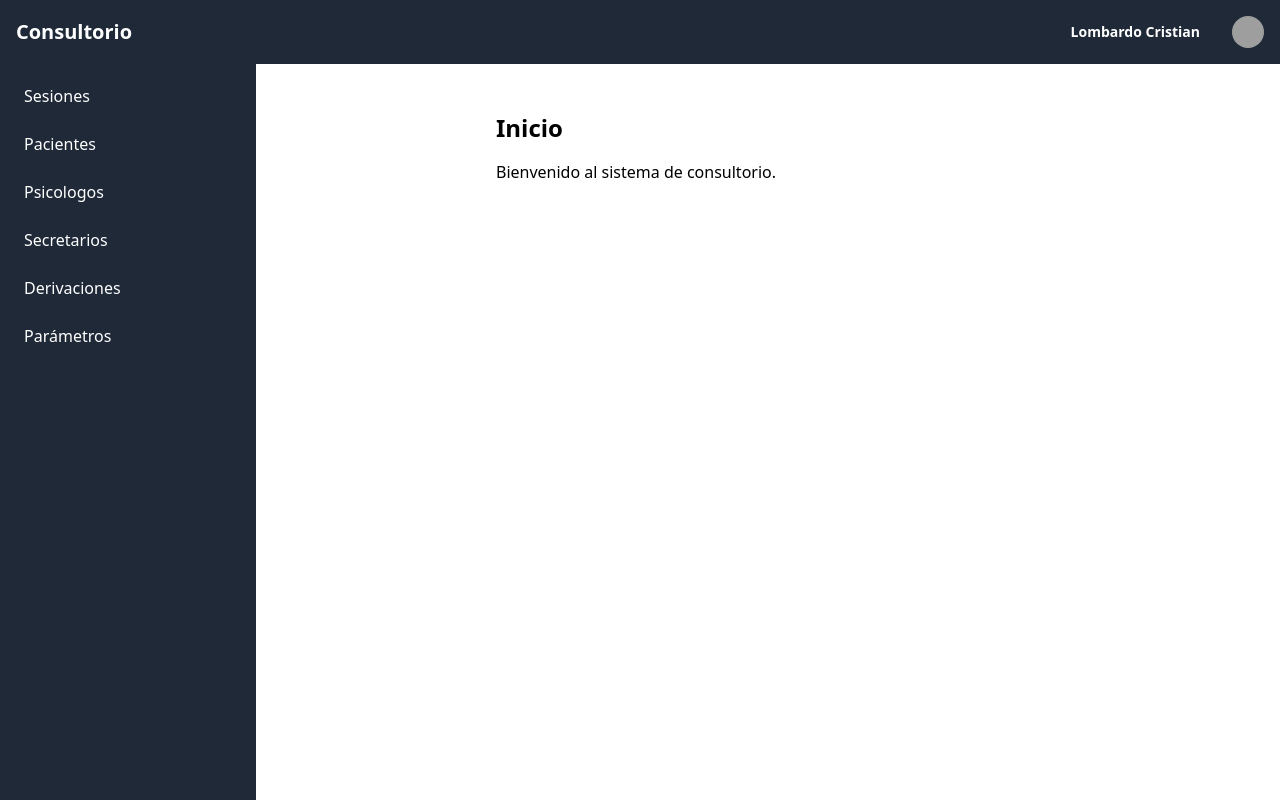
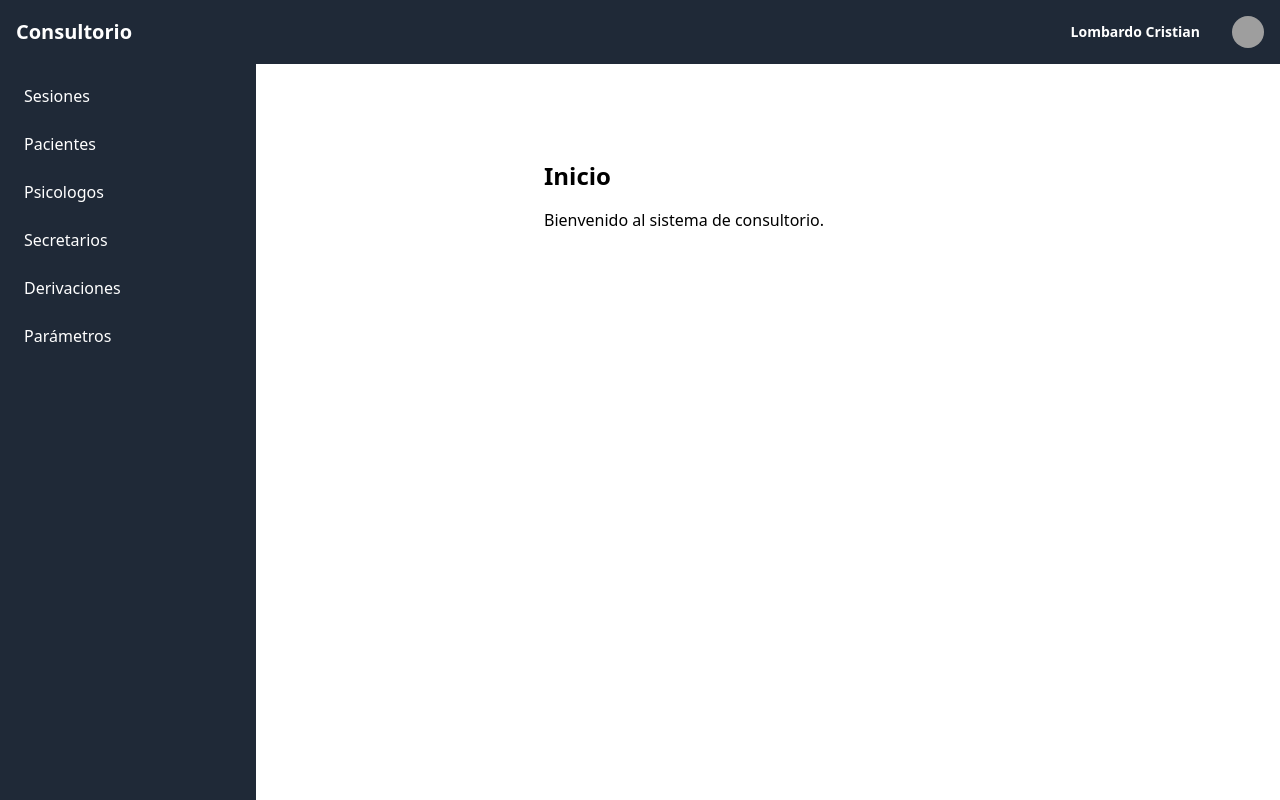
Before and after one commit to Gabito-17/alma-frontend, a React (Create React App) app: page / in a window 1280 px wide. Built offline with nearby package versions, Linux system fonts and the light colour scheme; grey boxes are pictures that could not be loaded.

Commit message:
Correcciones

```diff
--- a/src/App.js
+++ b/src/App.js
@@ -30,7 +30,7 @@ function App() {
         <div className="ml-32 pt-16">
           {" "}
           {/* Ajusta el margen izquierdo para evitar superposiciones */}
-          <div className="ml-16 flex-grow p-4">
+          <div className="ml-16 flex-grow p-16">
             <Routes>
               <Route path="/" element={<Home />} />
               <Route path="/psicologos" element={<Psicologos />} />
```
